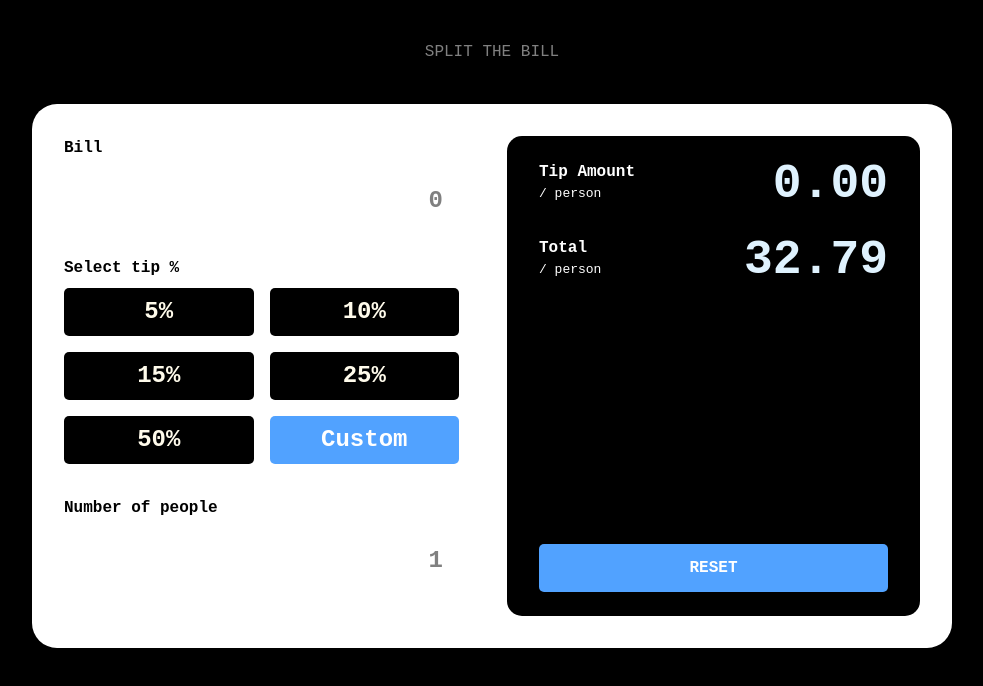
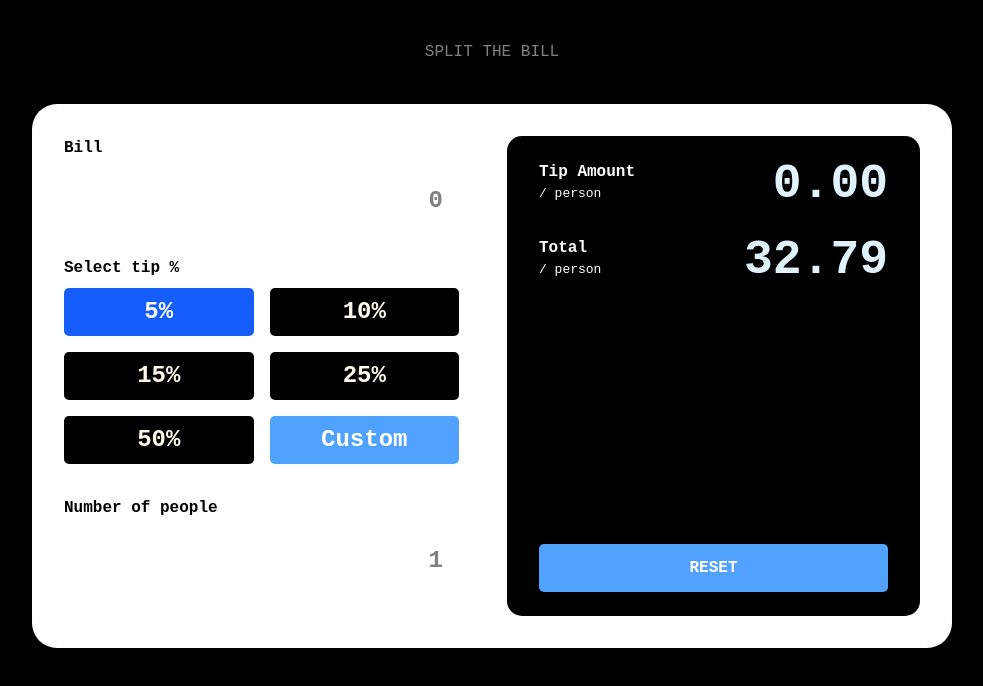
Before and after one commit to simonecontidev/split-the-bill-react-app, a React (Vite) app: page / in a window 1280 px wide. Shown: the top 686 px of the page, without its empty margins (148-1131 px from the left). Built offline with nearby package versions, Linux system fonts and the light colour scheme.

Commit message:
save tip input in store
Signed-off-by: simonecontidev <barriotropical@gmail.com>

```diff
--- a/src/components/Calculator.tsx
+++ b/src/components/Calculator.tsx
@@ -21,6 +21,7 @@ export const Calculator = () => {
 
         <h2 className='font-bold text-bg mb-2'>Select tip %</h2>
         <div className='grid grid-cols-2 gap-4 mb-8'>
+
         {
         percents.map((percent:number) => <PercentButton key={percent} percent={percent} />)
         }
--- a/src/components/Input.tsx
+++ b/src/components/Input.tsx
@@ -54,7 +54,7 @@ export const Input = ({label, value, variant, setValue}:Props) => {
       type="text"
       value={localValue}
       onChange={handleChange}
-      className="bg-grey-50 p-3 rounded-lg focus:outline-none focus:ring-2 focus:ring-black cursor-pointer h-12 text-right pr-4 text-2xl font-bold w-full"
+      className="bg-grey-50 p-3 rounded-lg focus:outline-none focus:ring-2 focus:ring-black  cursor-pointer h-12 text-right pr-4 text-2xl font-bold w-full"
       />
     </div>
   )
--- a/src/components/PercentButton.tsx
+++ b/src/components/PercentButton.tsx
@@ -1,3 +1,6 @@
+import { useCalculatorStore } from "../store/Calculator.store";
+
+
 interface Props{
     percent: number;
     isCustom?: boolean
@@ -5,13 +8,28 @@ interface Props{
 
 export const PercentButton = ({percent, isCustom = false}:Props) => {
 
+   const store = useCalculatorStore();
+
+   const isActive = store.tip === percent;
+
+   const handleClick = () => {
+    if(!isCustom){
+        store.setTip(percent);
+    }
+   }
+
+
     const styles = isCustom
-    ? ' bg-blue-400 text-white placeholder:text-bg'
+    ? 'bg-blue-400 text-white placeholder:text-bg'
     : 'bg-bg text-amber-50 hover:bg-blue-300 hover:text-bg'
     ;
 
   return (
-    <button className={`text-2xl font-bold rounded-[5px] w-full h-12 cursor-pointer hover:bg-blue-300 hover:text-bg ${styles}`}>
+    <button
+    className={`bg-bg text-amber-50 hover:bg-blue-300 hover:text-bg
+    ${isActive && 'bg-blue-600 text-white'}
+    text-2xl font-bold rounded-[5px] w-full h-12 cursor-pointer hover:bg-blue-300 hover:text-bg ${styles}`}
+    onClick={handleClick}>
         {
             isCustom ? 'Custom' : `${percent}%`
         }
--- a/src/store/Calculator.store.ts
+++ b/src/store/Calculator.store.ts
@@ -3,10 +3,12 @@ import { devtools } from 'zustand/middleware';
 
 interface Calculator {
   bill: number;
-  people: number
+  people: number;
+  tip: number;
 
   setBill: (newBill: number) => void;
   setPeople: (newPeople: number) => void;
+  setTip: (newTip: number) => void;
 }
 
 export const useCalculatorStore = create<Calculator>()(
@@ -14,6 +16,8 @@ export const useCalculatorStore = create<Calculator>()(
     (set) => ({
       bill: 0,
       people: 1,
+      tip: 5,
+
 
       setBill: (newBill) =>
         set({ bill: newBill }),
@@ -23,7 +27,10 @@ export const useCalculatorStore = create<Calculator>()(
 
       setPeople: (newPeople: number) =>
       set(()=>({ people: newPeople })),
-    }),
-    { name: 'CalculatorStore' } // optional: name in Redux DevTools
+
+    setTip: (newTip: number) =>
+      set(() => ({ tip: newTip })),
+    })
+
   )
 );
```
